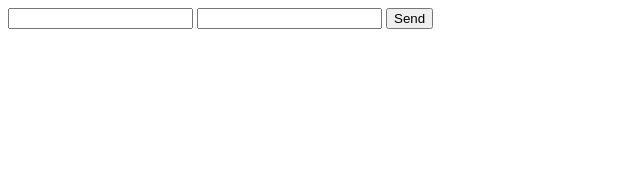
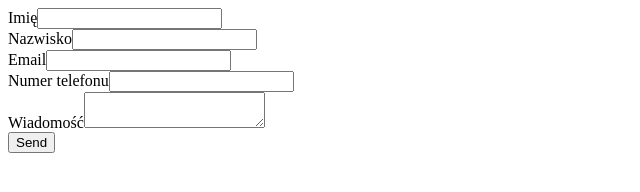
Before and after one commit to MarcinSulowski/marcinsulowski.github.io, a plain HTML site: page warsztaty/formularz-html/index.html in a window 1280 px wide. Shown: the whole page, without its empty margins (0-640 px from the left). Drawn offline with Linux system fonts and the light colour scheme.

Commit message:
completed form

```diff
--- a/warsztaty/formularz-html/index.html
+++ b/warsztaty/formularz-html/index.html
@@ -8,8 +8,11 @@
 
    <form action="https://formspree.io/mr.sulowski@gmail.com"
       method="POST">
-    <input type="text" name="name">
-    <input type="email" name="_replyto">
+       <label>Imię<input type="text" name="name"></label><br>
+       <label>Nazwisko<input type="text" name="surname"></label><br>
+       <label>Email<input type="email" name="_replyto"></label><br>
+       <label>Numer telefonu<input type="number" name="phone_nr"></label><br>
+       <label>Wiadomość<textarea></textarea></label><br>
     <input type="submit" value="Send">
 </form>
 
```
